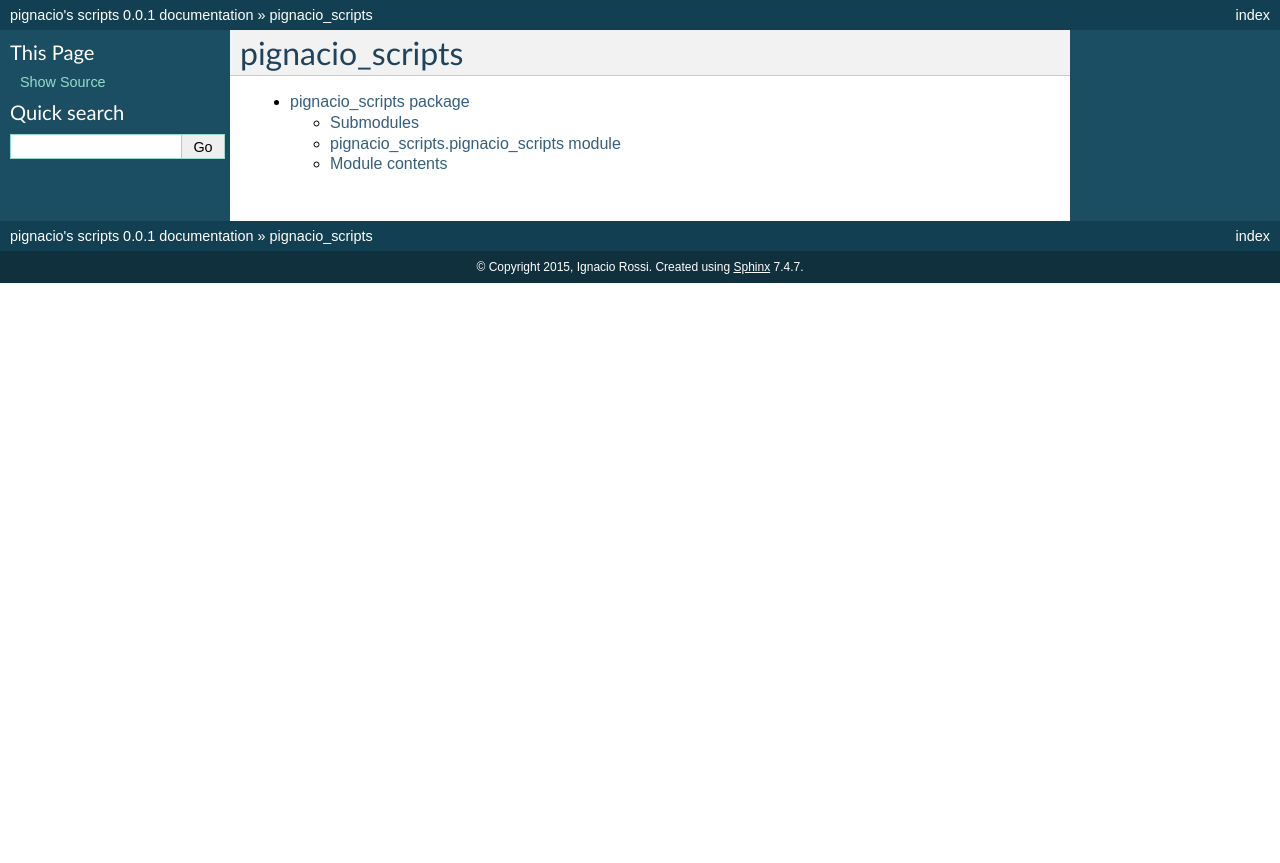
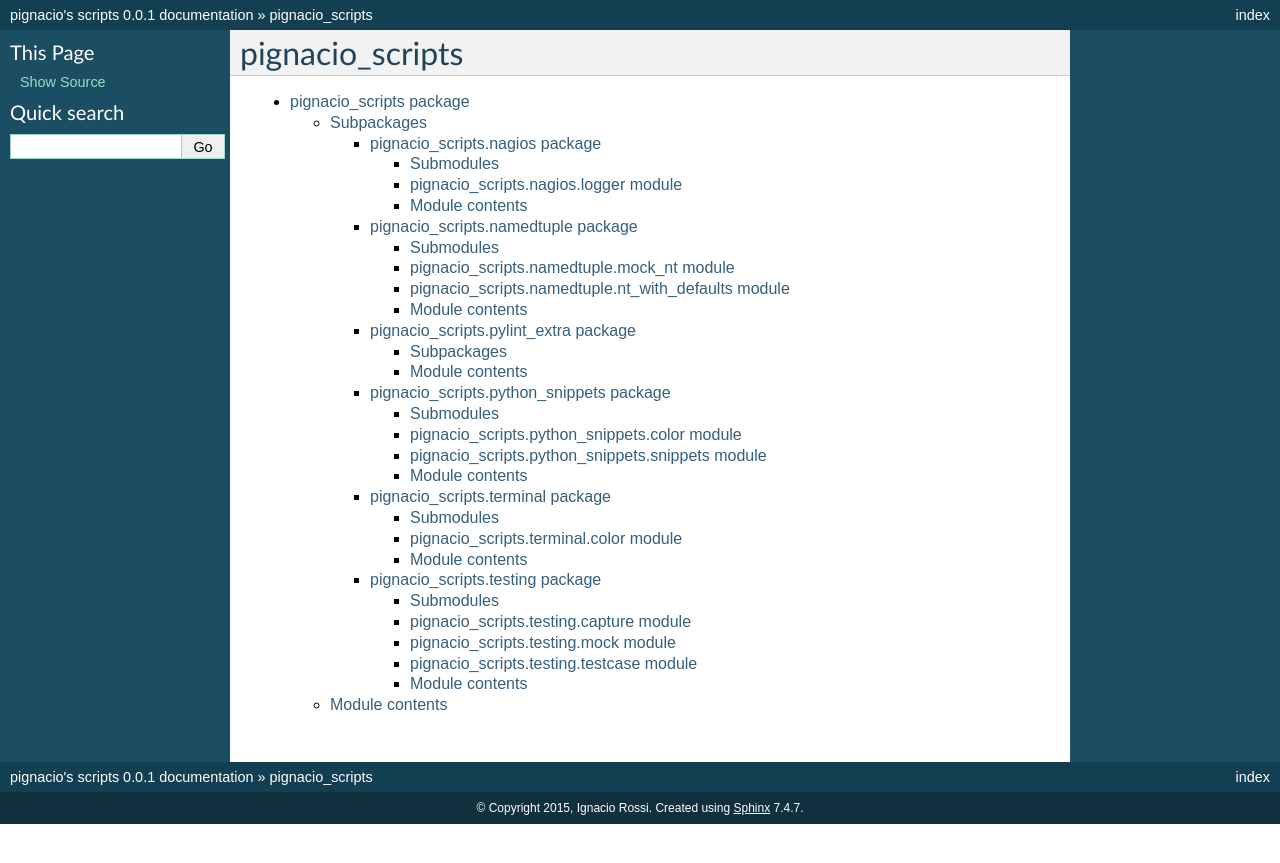
Before and after one commit to pignacio/pignacio_scripts, a Sphinx documentation site: the page built from docs/modules.rst, in a window 1280 px wide. Shown: the top 863 px of the page. Built offline with Sphinx 7.4.7, drawn with Linux system fonts in a browser that asks for light colours; pages that are not in the unit, such as notebooks, are missing from menus.

Commit message:
sphinx-apidoc generated files

```diff
--- /dev/null
+++ b/docs/pignacio_scripts.nagios.rst
@@ -0,0 +1,22 @@
+pignacio_scripts.nagios package
+===============================
+
+Submodules
+----------
+
+pignacio_scripts.nagios.logger module
+-------------------------------------
+
+.. automodule:: pignacio_scripts.nagios.logger
+    :members:
+    :undoc-members:
+    :show-inheritance:
+
+
+Module contents
+---------------
+
+.. automodule:: pignacio_scripts.nagios
+    :members:
+    :undoc-members:
+    :show-inheritance:
--- /dev/null
+++ b/docs/pignacio_scripts.namedtuple.rst
@@ -0,0 +1,30 @@
+pignacio_scripts.namedtuple package
+===================================
+
+Submodules
+----------
+
+pignacio_scripts.namedtuple.mock_nt module
+------------------------------------------
+
+.. automodule:: pignacio_scripts.namedtuple.mock_nt
+    :members:
+    :undoc-members:
+    :show-inheritance:
+
+pignacio_scripts.namedtuple.nt_with_defaults module
+---------------------------------------------------
+
+.. automodule:: pignacio_scripts.namedtuple.nt_with_defaults
+    :members:
+    :undoc-members:
+    :show-inheritance:
+
+
+Module contents
+---------------
+
+.. automodule:: pignacio_scripts.namedtuple
+    :members:
+    :undoc-members:
+    :show-inheritance:
--- /dev/null
+++ b/docs/pignacio_scripts.pylint_extra.rst
@@ -0,0 +1,17 @@
+pignacio_scripts.pylint_extra package
+=====================================
+
+Subpackages
+-----------
+
+.. toctree::
+
+    pignacio_scripts.pylint_extra.transforms
+
+Module contents
+---------------
+
+.. automodule:: pignacio_scripts.pylint_extra
+    :members:
+    :undoc-members:
+    :show-inheritance:
--- /dev/null
+++ b/docs/pignacio_scripts.python_snippets.rst
@@ -0,0 +1,30 @@
+pignacio_scripts.python_snippets package
+========================================
+
+Submodules
+----------
+
+pignacio_scripts.python_snippets.color module
+---------------------------------------------
+
+.. automodule:: pignacio_scripts.python_snippets.color
+    :members:
+    :undoc-members:
+    :show-inheritance:
+
+pignacio_scripts.python_snippets.snippets module
+------------------------------------------------
+
+.. automodule:: pignacio_scripts.python_snippets.snippets
+    :members:
+    :undoc-members:
+    :show-inheritance:
+
+
+Module contents
+---------------
+
+.. automodule:: pignacio_scripts.python_snippets
+    :members:
+    :undoc-members:
+    :show-inheritance:
--- a/docs/pignacio_scripts.rst
+++ b/docs/pignacio_scripts.rst
@@ -1,17 +1,17 @@
 pignacio_scripts package
 ========================
 
-Submodules
-----------
+Subpackages
+-----------
 
-pignacio_scripts.pignacio_scripts module
-----------------------------------------
+.. toctree::
 
-.. automodule:: pignacio_scripts.pignacio_scripts
-    :members:
-    :undoc-members:
-    :show-inheritance:
-
+    pignacio_scripts.nagios
+    pignacio_scripts.namedtuple
+    pignacio_scripts.pylint_extra
+    pignacio_scripts.python_snippets
+    pignacio_scripts.terminal
+    pignacio_scripts.testing
 
 Module contents
 ---------------
--- /dev/null
+++ b/docs/pignacio_scripts.terminal.rst
@@ -0,0 +1,22 @@
+pignacio_scripts.terminal package
+=================================
+
+Submodules
+----------
+
+pignacio_scripts.terminal.color module
+--------------------------------------
+
+.. automodule:: pignacio_scripts.terminal.color
+    :members:
+    :undoc-members:
+    :show-inheritance:
+
+
+Module contents
+---------------
+
+.. automodule:: pignacio_scripts.terminal
+    :members:
+    :undoc-members:
+    :show-inheritance:
--- /dev/null
+++ b/docs/pignacio_scripts.testing.rst
@@ -0,0 +1,38 @@
+pignacio_scripts.testing package
+================================
+
+Submodules
+----------
+
+pignacio_scripts.testing.capture module
+---------------------------------------
+
+.. automodule:: pignacio_scripts.testing.capture
+    :members:
+    :undoc-members:
+    :show-inheritance:
+
+pignacio_scripts.testing.mock module
+------------------------------------
+
+.. automodule:: pignacio_scripts.testing.mock
+    :members:
+    :undoc-members:
+    :show-inheritance:
+
+pignacio_scripts.testing.testcase module
+----------------------------------------
+
+.. automodule:: pignacio_scripts.testing.testcase
+    :members:
+    :undoc-members:
+    :show-inheritance:
+
+
+Module contents
+---------------
+
+.. automodule:: pignacio_scripts.testing
+    :members:
+    :undoc-members:
+    :show-inheritance:
```
